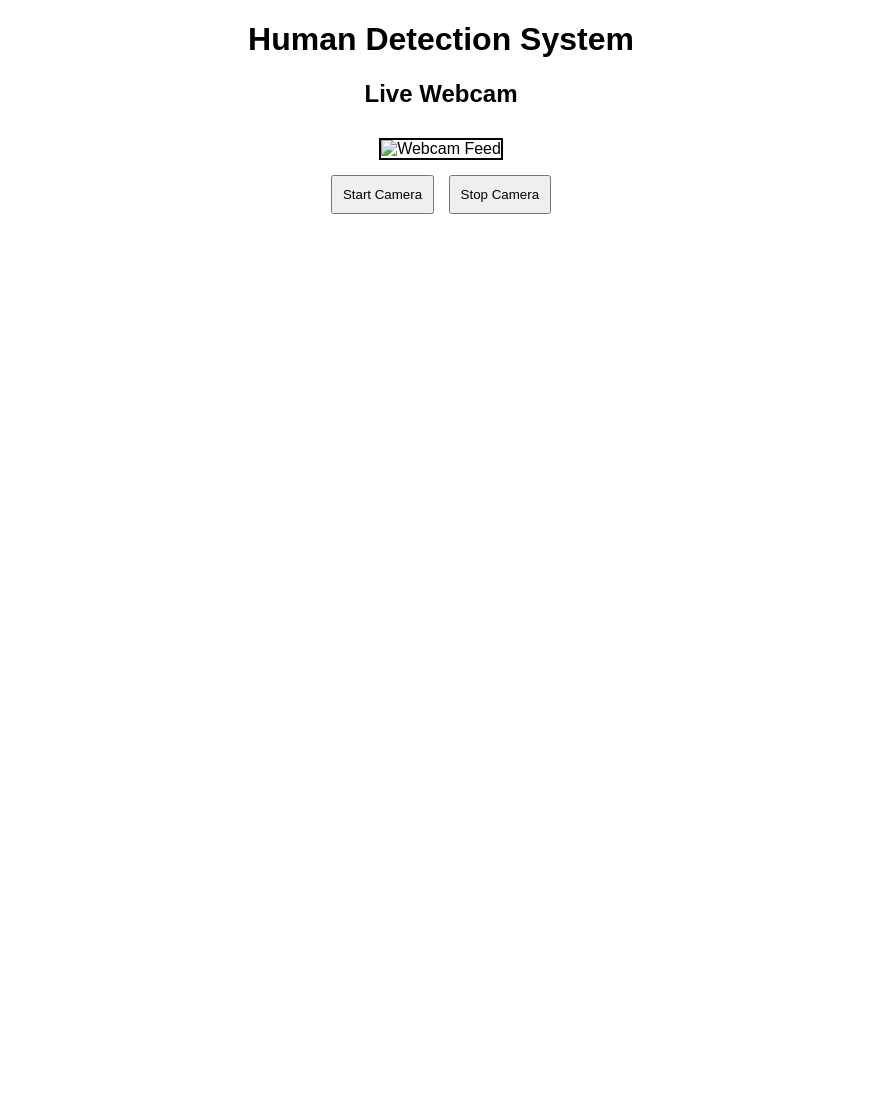
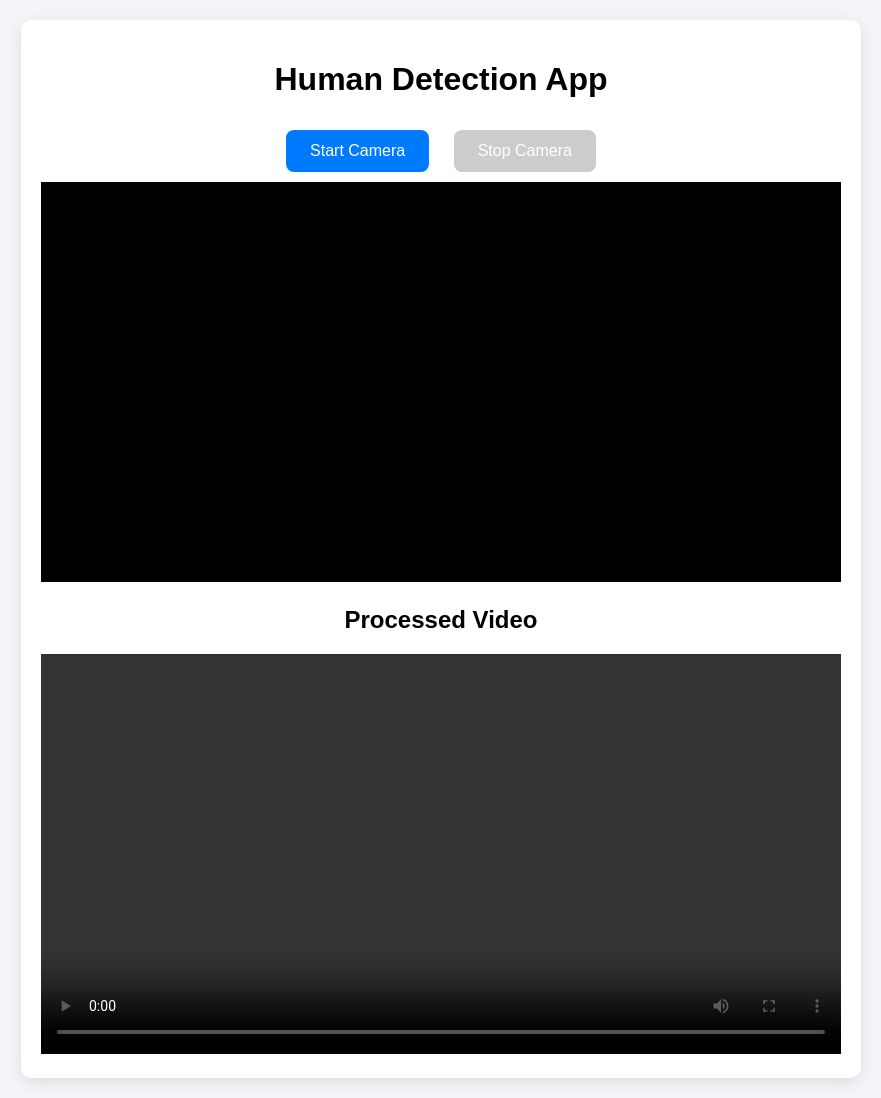
Before and after one commit to karanxa1/face_detection, a Python web app: template templates/index.html in a window 1280 px wide. Shown: the whole page, without its empty margins (199-1080 px from the left). Before the commit the page ends 214 px from the top, so only its background shows below. Run offline with Jinja, Linux system fonts and the light colour scheme; the template is opened without the code that fills it, so the values that code supplies are empty.

Commit message:
Implement video upload and processing functionality; integrate YOLO model for human detection and enhance UI for camera controls

```diff
--- a/templates/index.html
+++ b/templates/index.html
@@ -3,44 +3,90 @@
 <head>
     <meta charset="UTF-8">
     <meta name="viewport" content="width=device-width, initial-scale=1.0">
-    <title>Human Detection System</title>
-    <script src="https://code.jquery.com/jquery-3.6.0.min.js"></script>
+    <title>Human Detection App</title>
     <style>
-        body { text-align: center; font-family: Arial, sans-serif; }
-        video, img { width: 60%; border: 2px solid black; margin: 10px; }
-        button { padding: 10px; margin: 5px; }
+        body {
+            text-align: center;
+            font-family: Arial, sans-serif;
+            background-color: #f4f4f9;
+            margin: 0;
+            padding: 20px;
+        }
+        .container {
+            background: white;
+            padding: 20px;
+            border-radius: 10px;
+            box-shadow: 0 4px 16px rgba(0, 0, 0, 0.1);
+            max-width: 800px;
+            width: 90%;
+            margin: auto;
+        }
+        video {
+            width: 100%;
+            max-height: 80vh;
+            background-color: #000;
+        }
+        button {
+            padding: 12px 24px;
+            font-size: 16px;
+            color: white;
+            background-color: #007bff;
+            border: none;
+            border-radius: 8px;
+            cursor: pointer;
+            margin: 10px;
+        }
+        button:disabled {
+            background-color: #ccc;
+            cursor: not-allowed;
+        }
     </style>
 </head>
 <body>
+    <div class="container">
+        <h1>Human Detection App</h1>
 
-    <h1>Human Detection System</h1>
+        <div>
+            <button id="start-camera">Start Camera</button>
+            <button id="stop-camera" disabled>Stop Camera</button>
+        </div>
 
-    <!-- 🔹 Webcam Mode -->
-    <div id="webcam-tab">
-        <h2>Live Webcam</h2>
-        <img id="camera-feed" src="{{ url_for('video_feed') }}" alt="Webcam Feed">
-        <br>
-        <button id="start-camera">Start Camera</button>
-        <button id="stop-camera">Stop Camera</button>
+        <video id="camera-video" autoplay playsinline></video>
+
+        <h2>Processed Video</h2>
+        <video id="processed-video" controls></video>
     </div>
 
-<script>
-    // 🔹 Start Camera
-    document.getElementById('start-camera').addEventListener('click', () => {
-        document.getElementById('camera-feed').src = "{{ url_for('video_feed') }}" + "?t=" + new Date().getTime();
-    });
+    <script>
+        let stream = null;
+        const videoElement = document.getElementById("camera-video");
+        const processedVideo = document.getElementById("processed-video");
+        const startButton = document.getElementById("start-camera");
+        const stopButton = document.getElementById("stop-camera");
 
-    // 🔹 Stop Camera
-    document.getElementById('stop-camera').addEventListener('click', () => {
-        fetch('/stop_camera', { method: 'POST' })
-            .then(response => response.json())
-            .then(data => {
-                document.getElementById('camera-feed').src = "";
-                console.log(data.message);
-            })
-            .catch(error => console.error('Error:', error));
-    });
-</script>
+        startButton.addEventListener("click", async () => {
+            try {
+                stream = await navigator.mediaDevices.getUserMedia({ video: true });
+                videoElement.srcObject = stream;
+                startButton.disabled = true;
+                stopButton.disabled = false;
+            } catch (error) {
+                alert("Camera access denied. Please allow camera permissions.");
+            }
+        });
 
+        stopButton.addEventListener("click", () => {
+            if (stream) {
+                stream.getTracks().forEach(track => track.stop());
+                videoElement.srcObject = null;
+                startButton.disabled = false;
+                stopButton.disabled = true;
+            }
+        });
+
+        function loadProcessedVideo(videoPath) {
+            processedVideo.src = videoPath;
+        }
+    </script>
 </body>
 </html>
```
Also changed, not shown: app.py (+53 -43 lines).
